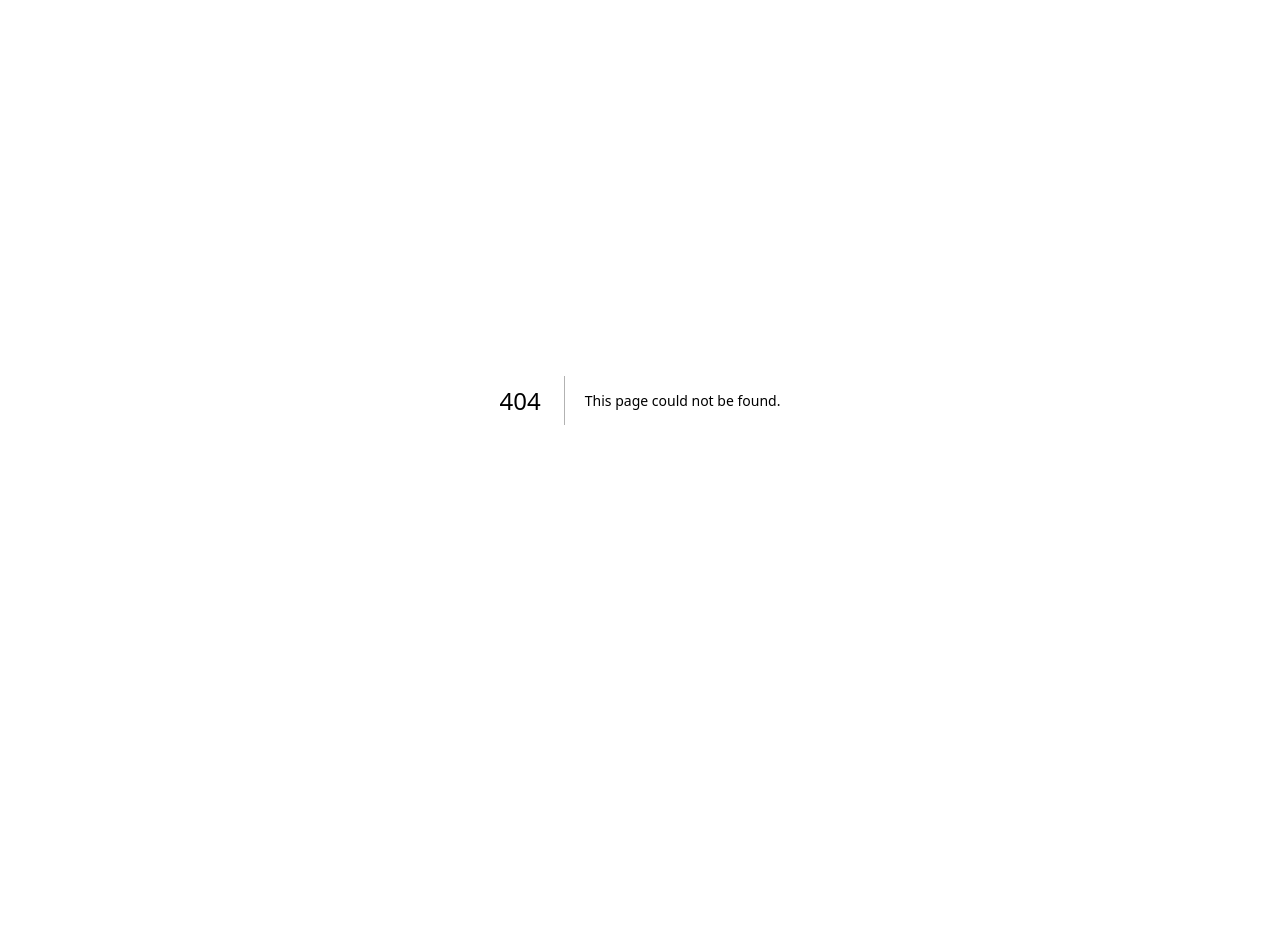
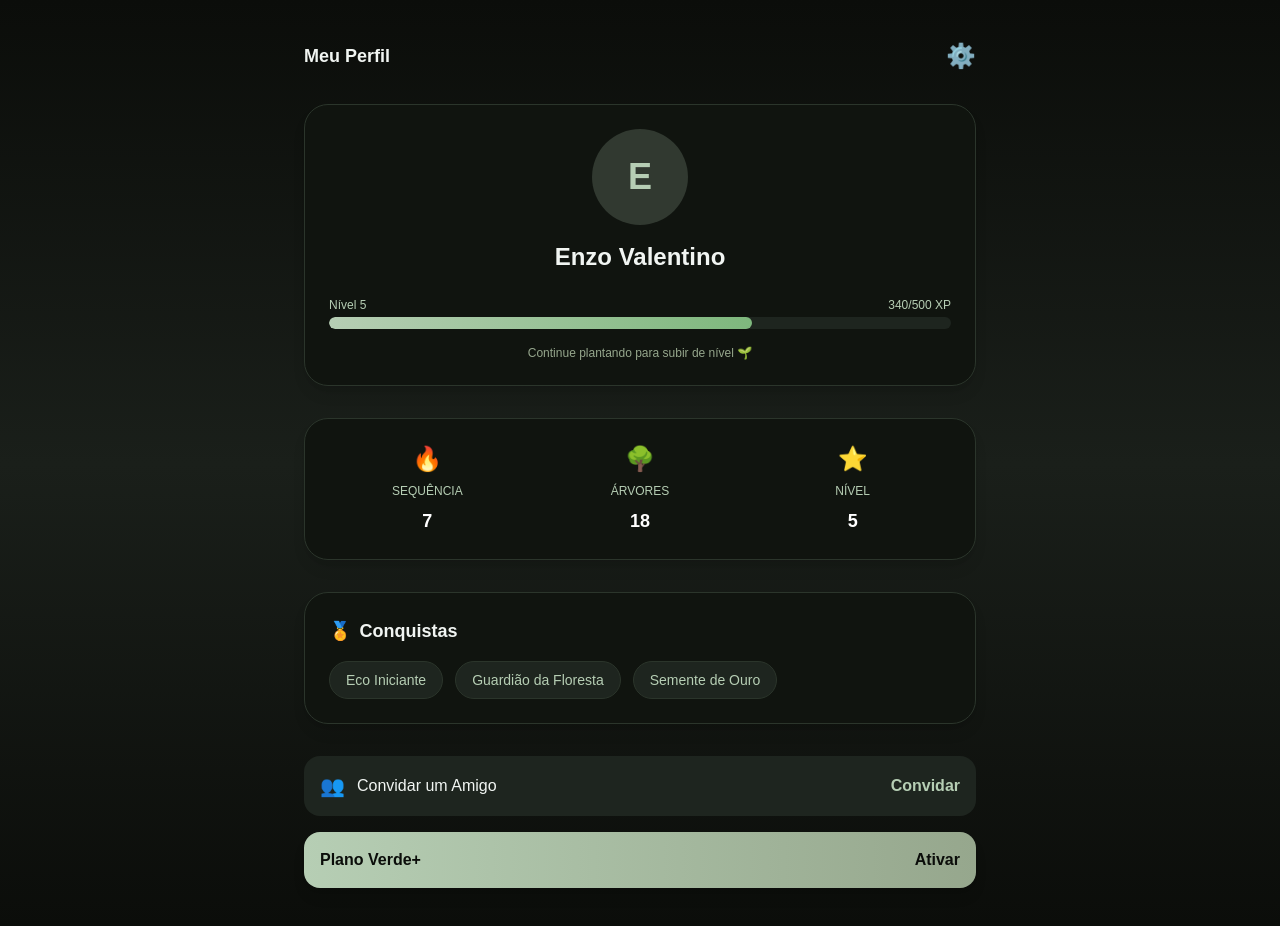
Before and after one commit to guilhermesfranca/PlantaAqui, a Next.js app: page /profile in a window 1280 px wide. Before the commit this address had no page. Before the commit the page ends 800 px from the top, so only its background shows below. Built offline with nearby package versions, Linux system fonts and the light colour scheme.

Commit message:
profile-page

```diff
--- /dev/null
+++ b/src/pages/profile.js
@@ -0,0 +1,117 @@
+import React, { useState, useEffect } from "react";
+
+export default function Profile() {
+  const [xp, setXp] = useState(320);
+  const nextLevelXP = 500;
+  const progress = Math.min((xp / nextLevelXP) * 100, 100);
+
+  useEffect(() => {
+    const interval = setInterval(() => {
+      setXp((prev) => (prev + 10 > nextLevelXP ? 0 : prev + 10));
+    }, 2000);
+    return () => clearInterval(interval);
+  }, []);
+
+  const user = {
+    name: "Enzo Valentino",
+    level: 5,
+    streak: 7,
+    trees: 18,
+    badges: ["Eco Iniciante", "Guardião da Floresta", "Semente de Ouro"],
+  };
+
+  return (
+    <main className="min-h-screen bg-gradient-to-b from-[#0b0d0a] via-[#1a1f1a] to-[#0b0d0a] text-[#f1f5f2] flex flex-col items-center px-6 py-10 font-sans">
+      {/* Header */}
+      <header className="w-full max-w-2xl flex items-center justify-between mb-8">
+        <h1 className="text-lg font-semibold">Meu Perfil</h1>
+        <button
+          className="text-[#b6ceb4] hover:text-white transition text-2xl"
+          aria-label="Configurações"
+        >
+          ⚙️
+        </button>
+      </header>
+
+      {/* Profile Card */}
+      <section className="w-full max-w-2xl bg-[#10140f] rounded-3xl shadow-lg p-6 flex flex-col items-center border border-[#2b352b]">
+        <div className="w-24 h-24 rounded-full bg-[#b6ceb4]/20 flex items-center justify-center text-4xl font-bold text-[#b6ceb4] mb-4">
+          {user.name.charAt(0).toUpperCase()}
+        </div>
+        <h2 className="text-2xl font-semibold">{user.name}</h2>
+        <p className="text-sm text-[#b6ceb4] mb-6">{user.email}</p>
+
+        {/* XP Progress */}
+        <div className="w-full mb-4">
+          <div className="flex justify-between text-xs text-[#b6ceb4] mb-1">
+            <span>Nível {user.level}</span>
+            <span>
+              {xp}/{nextLevelXP} XP
+            </span>
+          </div>
+          <div className="w-full bg-[#1e251f] rounded-full h-3 overflow-hidden">
+            <div
+              className="bg-gradient-to-r from-[#b6ceb4] to-[#7eb87d] h-3 rounded-full transition-all duration-700"
+              style={{ width: `${progress}%` }}
+            ></div>
+          </div>
+        </div>
+        <p className="text-xs text-[#96a78d]">
+          Continue plantando para subir de nível 🌱
+        </p>
+      </section>
+
+      {/* Stats */}
+      <section className="w-full max-w-2xl bg-[#10140f] rounded-3xl mt-8 p-6 shadow-lg border border-[#2b352b] grid grid-cols-3 gap-4 text-center">
+        <div className="flex flex-col items-center gap-2">
+          <span className="text-2xl">🔥</span>
+          <p className="text-xs text-[#b6ceb4] uppercase">Sequência</p>
+          <span className="text-lg font-bold text-white">{user.streak}</span>
+        </div>
+        <div className="flex flex-col items-center gap-2">
+          <span className="text-2xl">🌳</span>
+          <p className="text-xs text-[#b6ceb4] uppercase">Árvores</p>
+          <span className="text-lg font-bold text-white">{user.trees}</span>
+        </div>
+        <div className="flex flex-col items-center gap-2">
+          <span className="text-2xl">⭐</span>
+          <p className="text-xs text-[#b6ceb4] uppercase">Nível</p>
+          <span className="text-lg font-bold text-white">{user.level}</span>
+        </div>
+      </section>
+
+      {/* Badges */}
+      <section className="w-full max-w-2xl bg-[#10140f] rounded-3xl mt-8 p-6 shadow-lg border border-[#2b352b]">
+        <h3 className="text-lg font-semibold mb-4 flex items-center gap-2">
+          🏅 <span>Conquistas</span>
+        </h3>
+        <div className="flex flex-wrap gap-3">
+          {user.badges.map((badge, index) => (
+            <div
+              key={index}
+              className="bg-[#1e251f] text-[#b6ceb4] px-4 py-2 rounded-full text-sm font-medium border border-[#2b352b] hover:bg-[#2b352b] transition"
+            >
+              {badge}
+            </div>
+          ))}
+        </div>
+      </section>
+
+      {/* Actions */}
+      <section className="w-full max-w-2xl mt-8 flex flex-col gap-4">
+        <button className="flex justify-between items-center bg-[#1e251f] rounded-2xl p-4 hover:bg-[#2b352b] transition">
+          <div className="flex items-center gap-3">
+            <span className="text-xl">👥</span>
+            <span>Convidar um Amigo</span>
+          </div>
+          <span className="text-[#b6ceb4] font-semibold">Convidar</span>
+        </button>
+
+        <button className="flex justify-between items-center bg-gradient-to-r from-[#b6ceb4] to-[#96a78d] rounded-2xl p-4 text-[#0b0d0a] font-semibold shadow-lg hover:opacity-90 transition">
+          <span>Plano Verde+</span>
+          <span>Ativar</span>
+        </button>
+      </section>
+    </main>
+  );
+}
```
